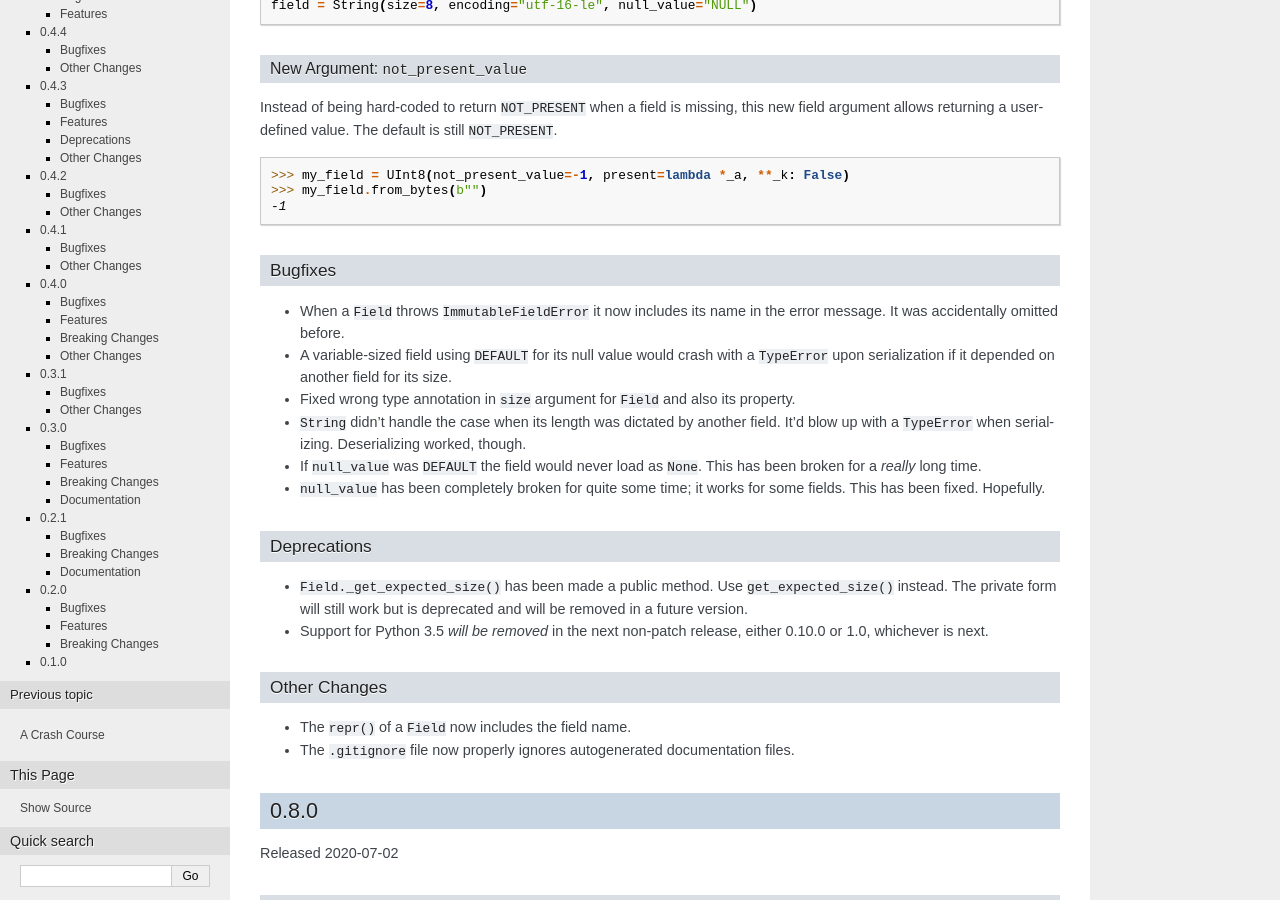
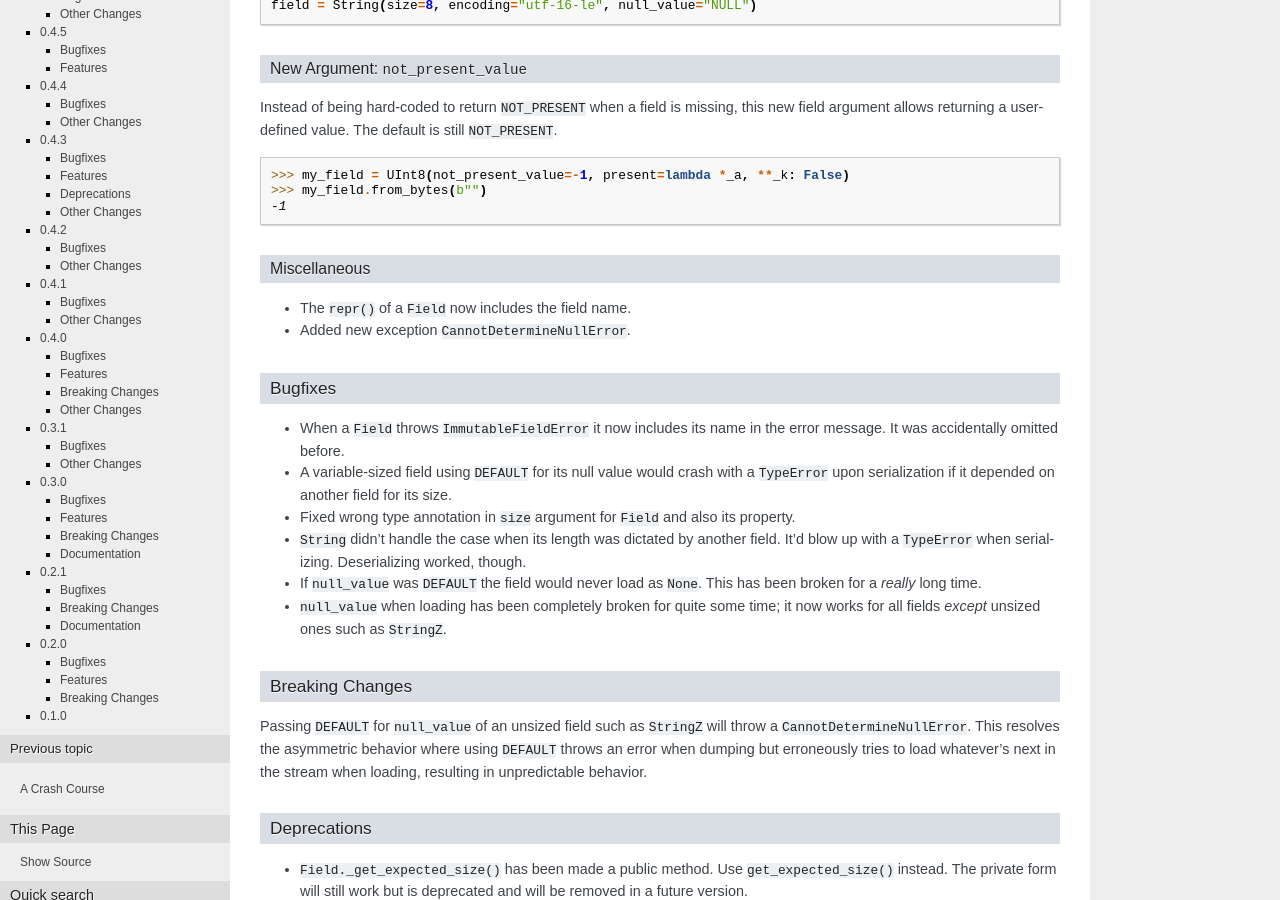
Before and after one commit to dargueta/binobj, a Sphinx documentation site: the page built from docs/source/CHANGELOG.rst, in a window 1280 px wide and 900 px high, scrolled down 1204 px. Built offline with Sphinx 7.4.7, drawn with Linux system fonts in a browser that asks for light colours; some of the changed text lies outside the part shown.

Commit message:
Make null_value=DEFAULT a breaking change

```diff
--- a/docs/source/CHANGELOG.rst
+++ b/docs/source/CHANGELOG.rst
@@ -87,6 +87,12 @@
     >>> my_field.from_bytes(b"")
     -1
 
+Miscellaneous
+^^^^^^^^^^^^^
+
+* The ``repr()`` of a ``Field`` now includes the field name.
+* Added new exception ``CannotDetermineNullError``.
+
 Bugfixes
 ~~~~~~~~
 
@@ -99,8 +105,17 @@
   It'd blow up with a ``TypeError`` when serializing. Deserializing worked, though.
 * If ``null_value`` was ``DEFAULT`` the field would never load as ``None``. This
   has been broken for a *really* long time.
-* ``null_value`` has been completely broken for quite some time; it works for some
-  fields. This has been fixed. Hopefully.
+* ``null_value`` when loading has been completely broken for quite some time; it
+  now works for all fields *except* unsized ones such as ``StringZ``.
+
+Breaking Changes
+~~~~~~~~~~~~~~~~
+
+Passing ``DEFAULT`` for ``null_value`` of an unsized field such as ``StringZ``
+will throw a ``CannotDetermineNullError``. This resolves the asymmetric behavior
+where using ``DEFAULT`` throws an error when dumping but erroneously tries to
+load whatever's next in the stream when loading, resulting in unpredictable
+behavior.
 
 Deprecations
 ~~~~~~~~~~~~
```
Also changed, not shown: other parts of docs/source/CHANGELOG.rst (+1 -2 lines), 4 other files.
